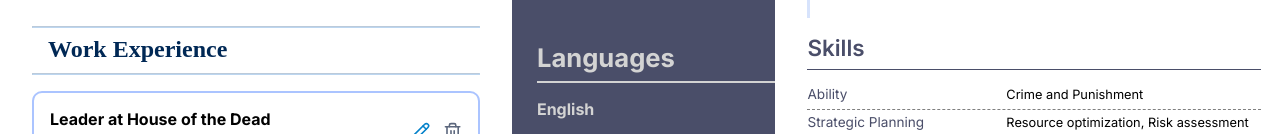
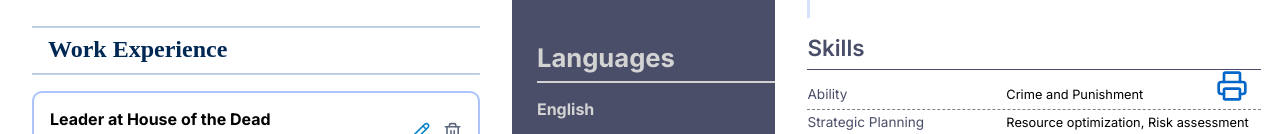
Before and after one commit to tangerineArc/resume-builder, a React (Vite) app: page / in a window 1280 px wide. Shown: the part 666-800 px from the top of the page. Built offline with nearby package versions, Linux system fonts and the light colour scheme; a web font is replaced by a local one.

Commit message:
feat: set up print preview

```diff
--- a/src/App.jsx
+++ b/src/App.jsx
@@ -1,3 +1,4 @@
+import { Printer } from 'lucide-react';
 import { useState } from "react";
 
 import {
@@ -95,6 +96,8 @@ export default function App() {
         data={data}
       />
       <Preview data={data} />
+
+      <Printer className="print-icon" size={32} color="#0466c8" onClick={print} />
     </>
   );
 }
--- a/src/index.css
+++ b/src/index.css
@@ -11,8 +11,47 @@
 
 #root {
   height: 100vh;
+  position: relative;
 
   display: flex;
 
   font-family: "Inter", serif;
+
+  & > .print-icon {
+    position: absolute;
+    bottom: 2rem;
+    right: 2rem;
+
+    cursor: pointer;
+  }
+
+  & > .print-icon:hover {
+    transform: scale(1.2);
+    transition: transform 0.3s;
+  }
 }
+
+@page {
+  margin: 0in;
+}
+
+@media print {
+  #editor {
+    display: none !important;
+  }
+
+  .print-icon {
+    display: none;
+  }
+
+  #preview {
+    flex-basis: 100% !important;
+    overflow: hidden !important;
+    padding: 0 !important;
+
+    & > div {
+      -webkit-print-color-adjust: exact !important;
+      print-color-adjust: exact !important;
+    }
+  }
+}
```
